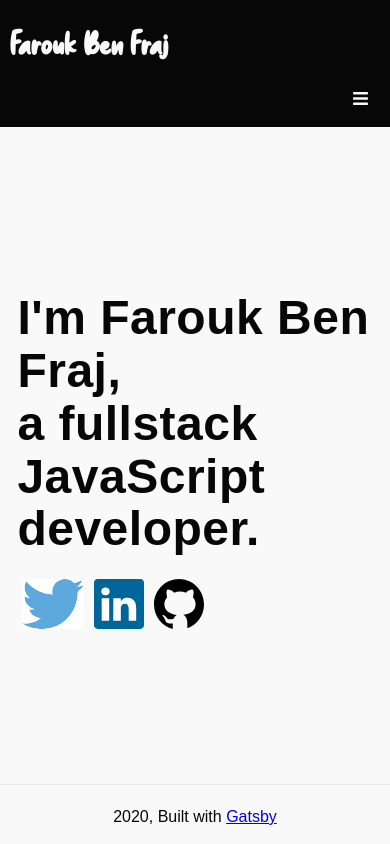
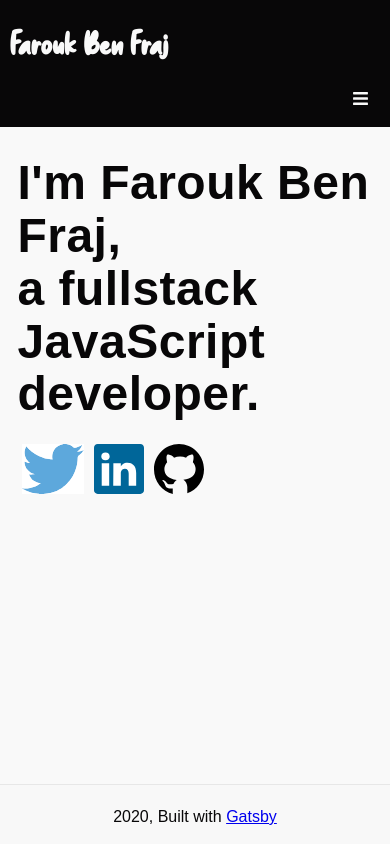
Before and after one commit to fbenfraj/portfolio, a Gatsby site: page / in a window 390 px wide. Built offline with nearby package versions, Linux system fonts and the light colour scheme; Gatsby itself is replaced by a stand-in of ours.

Commit message:
removed padding above title for home screen

```diff
--- a/src/pages/index.css
+++ b/src/pages/index.css
@@ -16,7 +16,6 @@
 
 .home-title {
   font-family: "Montserrat", sans-serif;
-  padding-top: 200px;
   max-width: 850px;
   font-size: 4rem;
   font-weight: bold;
@@ -30,7 +29,6 @@
 
 @media only screen and (max-width: 480px) {
   .home-title {
-    padding-top: 135px;
     font-size: 3rem;
   }
 }
```
